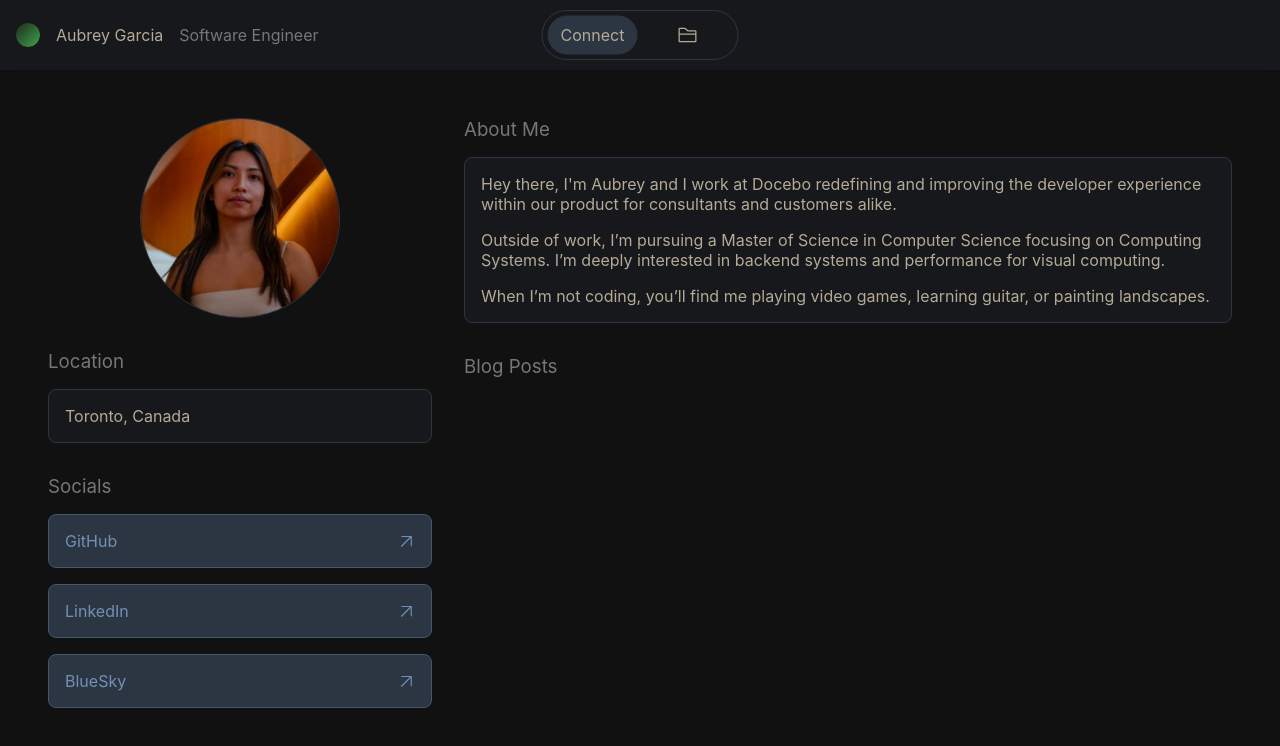
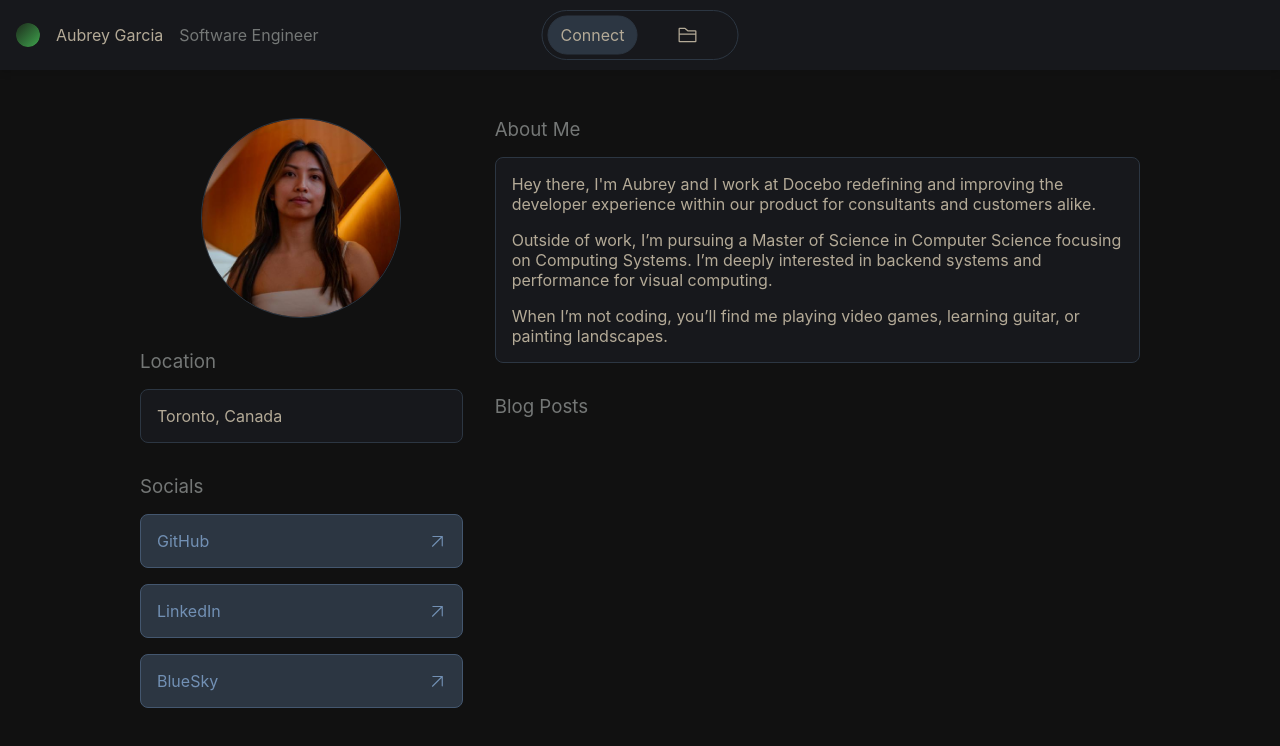
Before and after one commit to aubreymae/swe-portfolio, a React (Create React App) app: page / in a window 1280 px wide. Shown: the top 746 px of the page. Built offline with nearby package versions, Linux system fonts and the light colour scheme; a web font is replaced by a local one.

Commit message:
Wrapped content in new parent container to fix width in mobile view

```diff
--- a/src/pages/Connect/ConnectView.css
+++ b/src/pages/Connect/ConnectView.css
@@ -1,3 +1,7 @@
+#connect-view-container {
+  width: 1000px;
+}
+
 .author-img {
   width: 200px;
   height: 200px;
@@ -49,6 +53,10 @@
 }
 
 @media (width <= 900px) {
+  #connect-view-container {
+    width: 100%;
+  }
+
   .author-img {
     display: none;
   }
--- a/src/pages/Connect/ConnectView.tsx
+++ b/src/pages/Connect/ConnectView.tsx
@@ -2,6 +2,7 @@ import "./ConnectView.css";
 
 export default function ConnectView() {
   return (
+    <div id="connect-view-container">
       <section className="main-grid">
         <div className="grid-col">
           <img src="/author-img.jpeg" alt="" className="author-img" />
@@ -100,8 +101,8 @@ export default function ConnectView() {
                 backend systems and performance for visual computing.
               </p>
               <p>
-              When I’m not coding, you’ll find me playing video games, learning
-              guitar, or painting landscapes.
+                When I’m not coding, you’ll find me playing video games,
+                learning guitar, or painting landscapes.
               </p>
             </div>
           </div>
@@ -110,5 +111,6 @@ export default function ConnectView() {
           </div>
         </div>
       </section>
+    </div>
   );
 }
```
Lines whose indentation alone changed are shown as unchanged.
